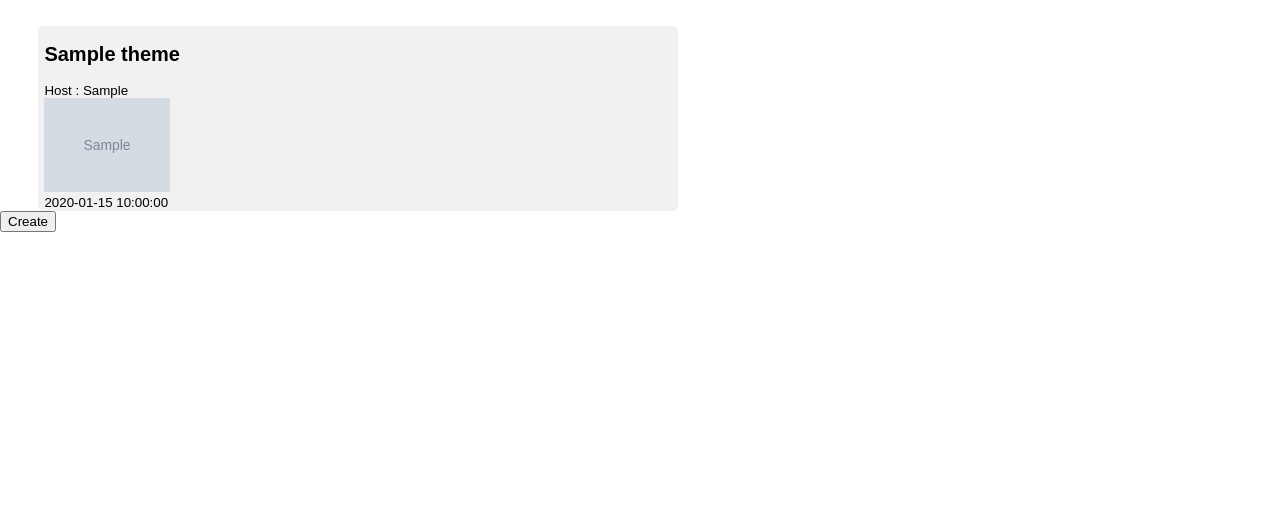
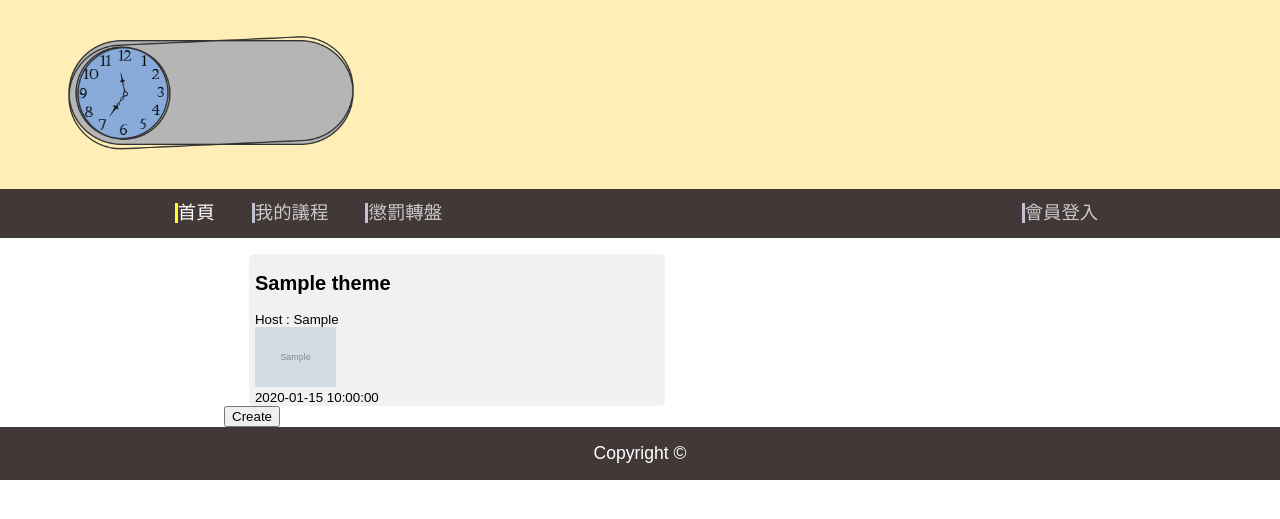
Before and after one commit to ReMi-Hsu/TourArrangeSystem, a PHP site: page /themePage.php in a window 1280 px wide. Shown: the top 519 px of the page. Run offline with PHP 8.4, Linux system fonts and the light colour scheme; tables that the repository leaves empty or names only in its code hold one stand-in row (values such as "Sample post"); grey boxes marked "Sample" are stand-in pictures.

Commit message:
update layout

```diff
--- a/css/themePage.css
+++ b/themePage.css
@@ -1,5 +1,63 @@
 body{
     margin: 0px;
+}
+
+header{
+    background-color: rgb(255 239 182);
+}
+
+.menu{
+    width: 81%;
+    margin: 0 auto;
+}
+
+#iconImg{
+    width: 25%;
+    margin: 2% 0 2% 4%;
+}
+
+nav{
+    background: rgb(66, 56, 56);
+}
+
+nav li{
+    display: inline;
+    line-height: 3em;
+    margin-left: 3.2%;
+    text-align: center;
+}
+
+nav li a{
+    color: rgb(202, 202, 202);
+    text-decoration: none;
+    font-size: 2.3vmin;
+    border-left:3px solid #c1c1d3;
+}
+
+nav .register{
+    position: absolute;
+    right: 14.2%;
+}
+
+nav #rightHere a{
+    color: #fff;
+    font-size: 2.3vmin;
+    border-left:3px solid #fffb2b;
+}
+
+nav li a:hover{
+    color:rgb(255, 246, 208);
+    cursor: pointer;
+    border-left:3px solid #dabd5d;
+}
+
+nav #rightHere a:hover{
+    cursor: pointer;
+}
+
+.container{
+    width: 65%;
+    margin: 0 auto;
 }
 
 .themes{
@@ -63,3 +121,12 @@ body{
 .themeImg{
     width: 20%;
 }
+
+#footer{
+    background: rgb(66, 56, 56);
+    color: white;
+    text-align: center;
+    font-size: 2.2vmin;
+    line-height: 3em;
+    font-family: sans-serif;
+}
--- a/themePage.php
+++ b/themePage.php
@@ -2,11 +2,31 @@
 <html lang="en">
 <head>
     <meta charset="UTFF-8">
+    <!-- FIXME:content -->
+    <meta name="description" content="">
+    <meta name="keywords" content="">
+    <meta name="author" content="">
     <meta name="viewport" content="width=device-width, initial-scale=1.0">
     <title>Theme Arrangement</title>
-    <link rel="stylesheet" type="text/css" href="css/themePage.css" >
+    <link rel="stylesheet" href="themePage.css">
 </head>
 <body>
+    <header id="header">
+        <a href="/themeArrangement/themePage.php">
+            <img id="iconImg" src="/themeArrangement/resource/logo.png">
+        </a>
+    </header>
+    <nav>
+        <!-- FIXME:連結 -->
+        <ul class="menu">
+            <li id="rightHere"><a href="">首頁</a></li>
+            <li><a href="">我的議程</a></li>
+            <li><a href="">懲罰轉盤</a></li>
+            <li class="register"><a href="">會員登入</a></li>
+        </ul>
+    </nav>
+
+    <div class="container">
         <?php
             $conn = mysqli_connect("localhost", "root", "", "theme_arrangement");
             $sql = "select * from themes";
@@ -220,5 +240,11 @@
             </script>'
 
         ?>
+    </div>
+
+    <footer id="footer">
+        Copyright &copy;
+        <!-- FIXME:團隊 -->
+    </footer>
 </body>
 </html>
```
Also changed, not shown: resource/logo.png (added). Lines whose indentation alone changed are shown as unchanged.
